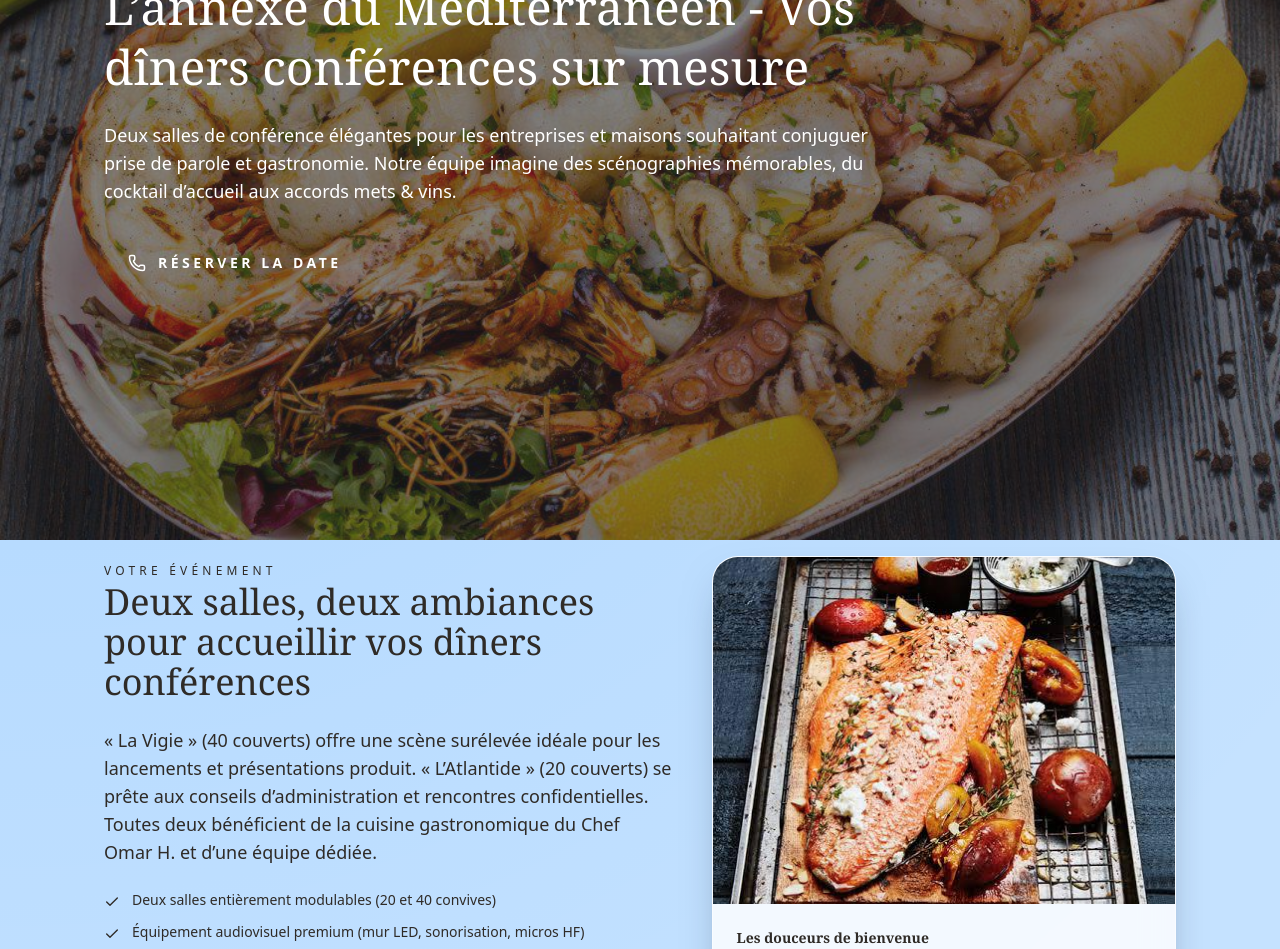
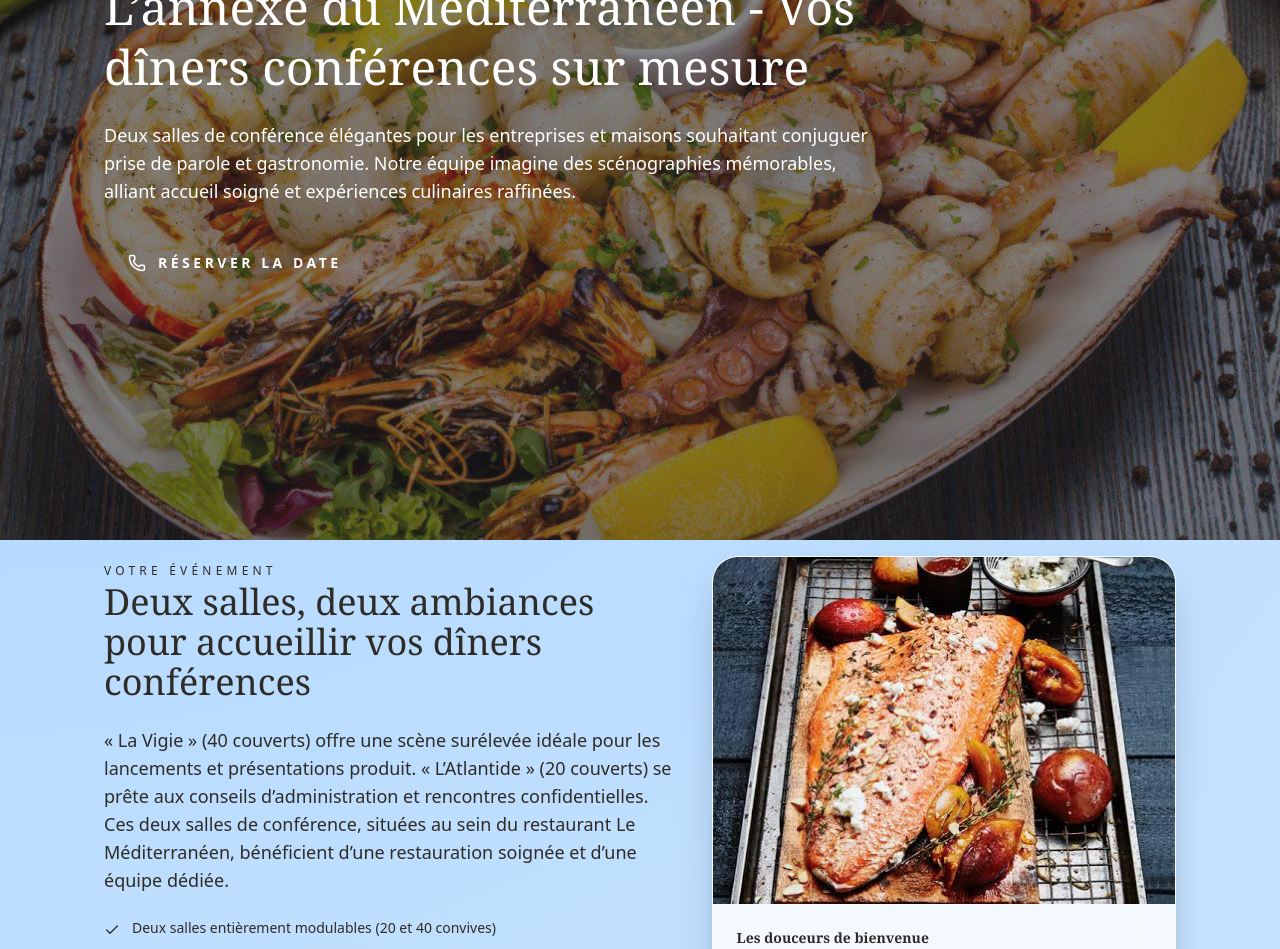
Before and after one commit to Aymendev46/med-website, a Next.js app: page /annexe in a window 1280 px wide. Shown: the part 260-1209 px from the top of the page. Built offline with nearby package versions, Linux system fonts and the light colour scheme; a web font is replaced by a local one.

Commit message:
new updates

```diff
--- a/src/app/annexe/page.tsx
+++ b/src/app/annexe/page.tsx
@@ -36,8 +36,7 @@ export default function AnnexPage() {
               L’annexe du Méditerranéen - Vos dîners conférences sur mesure
             </h1>
             <p className="mt-6 text-lg text-champagne/90">
-              Deux salles de conférence élégantes pour les entreprises et maisons souhaitant conjuguer prise de parole
-              et gastronomie. Notre équipe imagine des scénographies mémorables, du cocktail d’accueil aux accords mets & vins.
+              Deux salles de conférence élégantes pour les entreprises et maisons souhaitant conjuguer prise de parole et gastronomie. Notre équipe imagine des scénographies mémorables, alliant accueil soigné et expériences culinaires raffinées.
             </p>
             <a
               href={phoneHref}
@@ -58,9 +57,7 @@ export default function AnnexPage() {
               Deux salles, deux ambiances pour accueillir vos dîners conférences
             </h2>
             <p>
-              « La Vigie » (40 couverts) offre une scène surélevée idéale pour les lancements et présentations produit.
-              « L’Atlantide » (20 couverts) se prête aux conseils d’administration et rencontres confidentielles.
-              Toutes deux bénéficient de la cuisine gastronomique du Chef Omar H. et d’une équipe dédiée.
+              « La Vigie » (40 couverts) offre une scène surélevée idéale pour les lancements et présentations produit. « L’Atlantide » (20 couverts) se prête aux conseils d’administration et rencontres confidentielles. Ces deux salles de conférence, situées au sein du restaurant Le Méditerranéen, bénéficient d’une restauration soignée et d’une équipe dédiée.
             </p>
             <ul className="space-y-3 text-sm text-graphite/85">
               {amenities.map((item) => (
```
